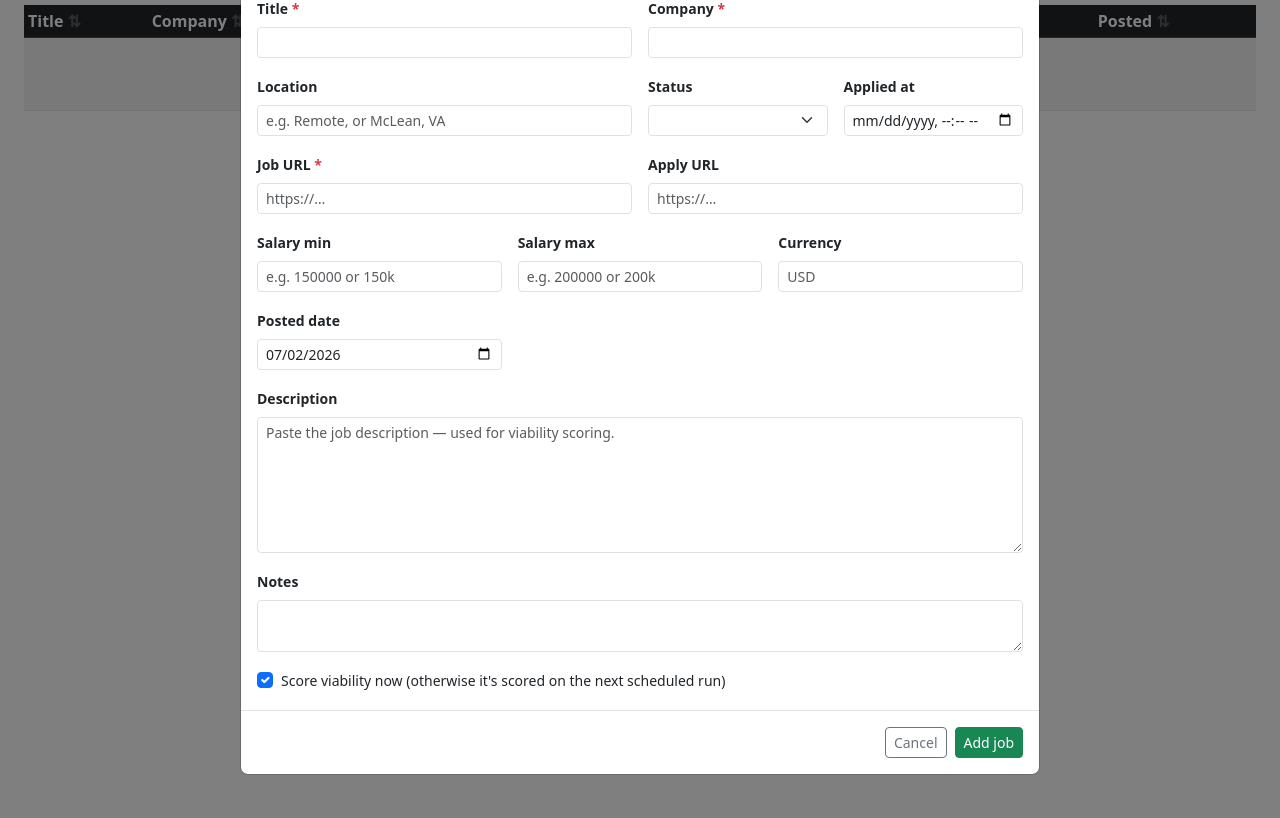
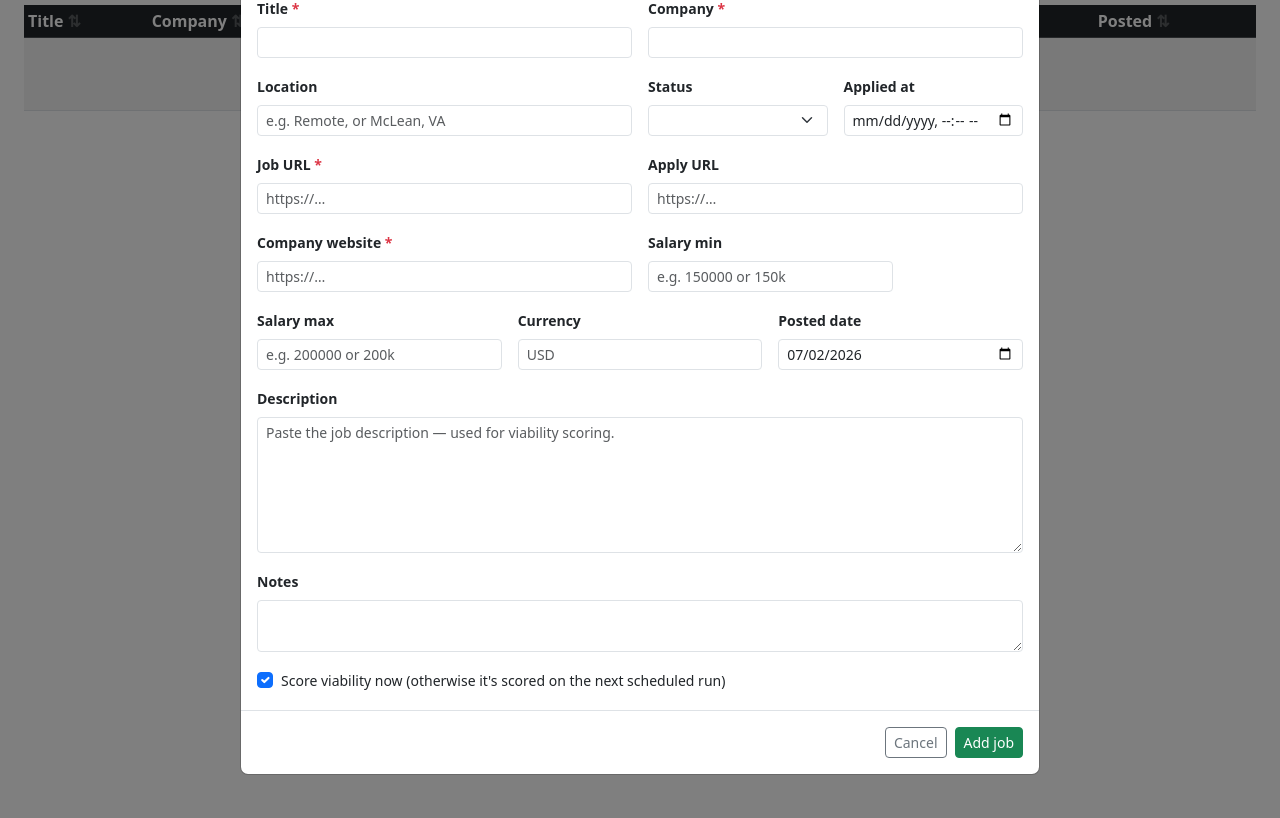
Before and after one commit to dballing/jobsearch, a Python web app: template templates/jobs.html in a window 1280 px wide, after a click on "Add job". Shown: the part 122-940 px from the top of the page. Run offline with Jinja, Linux system fonts and the light colour scheme; the template is opened without the code that fills it, so the values that code supplies are empty; some libraries are stand-ins or nearby versions.

Commit message:
Require company_url on manual job entry; refresh screenshot
Coverage of the employer site is ~99.7% from feeds, so treat it as effectively
mandatory for hand-added jobs too: the Add-job form now has a required Company
website field, validated client- and server-side and stored in company_url.
Regenerate the README screenshot to show the new company link-out icon.

Co-Authored-By: Claude Opus 4.8 <noreply@anthropic.com>

```diff
--- a/templates/jobs.html
+++ b/templates/jobs.html
@@ -101,6 +101,10 @@
             <div class="col-md-6">
               <label class="form-label small fw-semibold">Apply URL</label>
               <input type="url" name="apply_url" class="form-control form-control-sm" placeholder="https://…">
+            </div>
+            <div class="col-md-6">
+              <label class="form-label small fw-semibold">Company website <span class="text-danger">*</span></label>
+              <input type="url" name="company_url" class="form-control form-control-sm" placeholder="https://…" required>
             </div>
             <div class="col-md-4">
               <label class="form-label small fw-semibold">Salary min</label>
@@ -1015,8 +1019,9 @@ async function submitManualJob(event) {
   const errBox = document.getElementById('addJobError');
   const btn    = document.getElementById('addJobSubmitBtn');
   errBox.classList.add('d-none');
-  if (!form.title.value.trim() || !form.company.value.trim() || !form.job_url.value.trim()) {
-    errBox.textContent = 'Title, company, and job URL are required.';
+  if (!form.title.value.trim() || !form.company.value.trim() ||
+      !form.job_url.value.trim() || !form.company_url.value.trim()) {
+    errBox.textContent = 'Title, company, job URL, and company URL are required.';
     errBox.classList.remove('d-none');
     return false;
   }
```
Also changed, not shown: app.py (+11 -9 lines), 1 other file.
